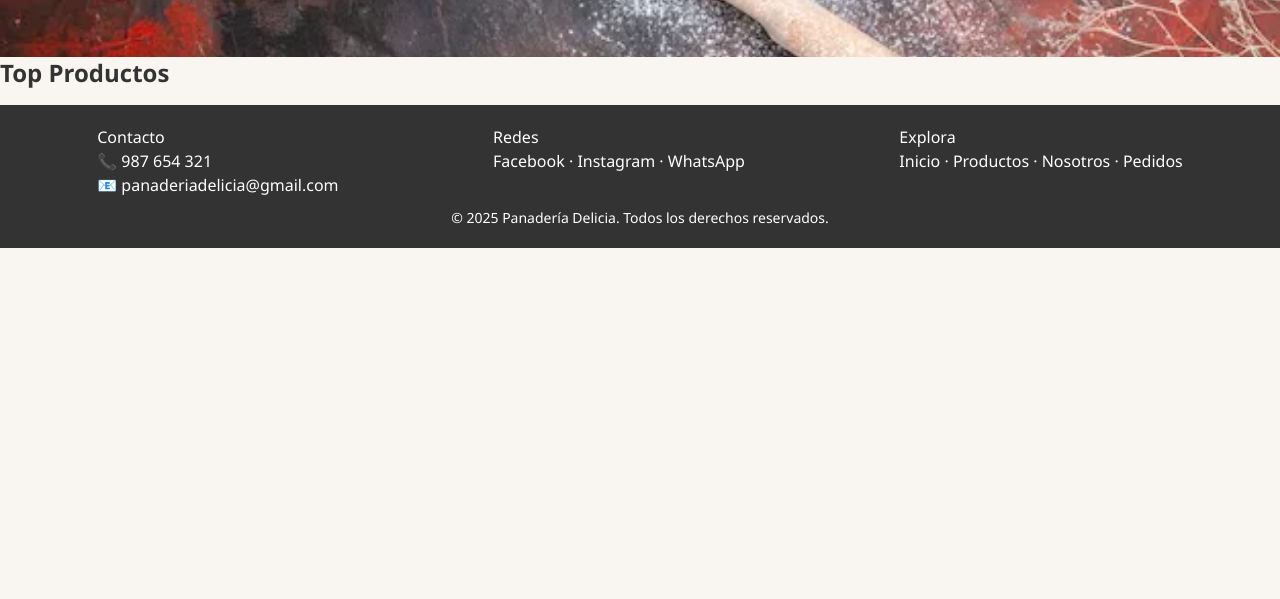
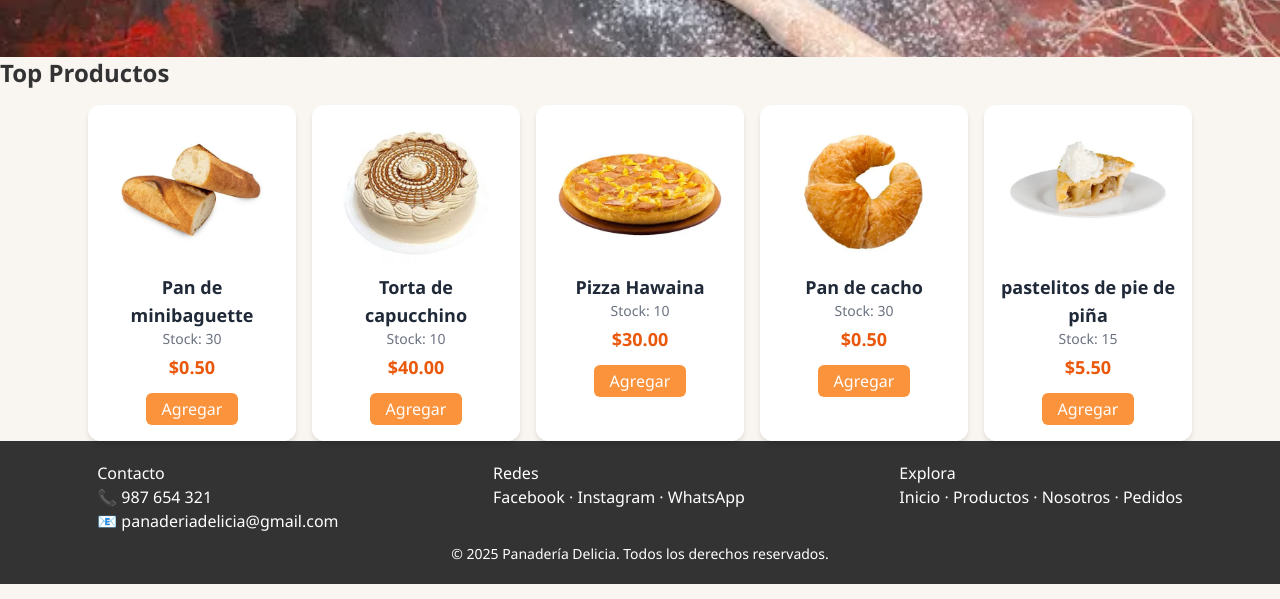
Before and after one commit to YoshuaPariona/web-pasteleria, a plain HTML site: page index.html in a window 1280 px wide. Shown: the part 201-800 px from the top of the page. Drawn offline with nearby package versions, Linux system fonts and the light colour scheme.

Commit message:
feat: implementar mostrar top productos

```diff
--- a/index.html
+++ b/index.html
@@ -16,7 +16,7 @@
     <nav class="nav-bar">
       <h1>Panadería Delicia</h1>
       <ul class="menu">
-        <li><a href="#/inicio">Inicio</a></li>
+        <li><a href="#/home">Inicio</a></li>
         <li><a href="#/products">Productos</a></li>
         <li><a href="#/nosotros">Nosotros</a></li>
         <li><a href="#/pedidos">Pedidos</a></li>
--- a/src/scripts/main.js
+++ b/src/scripts/main.js
@@ -1,14 +1,14 @@
 import { loadRoute } from "./router.js";
-import { initProductosPage } from "./products-controller.js";
+import { initTopProducts, initProductsPage } from "./products-controller.js";
 
 const cargarApp = async () => {
   const ruta = await loadRoute();
 
-  if (ruta === "/products") {
-    initProductosPage();
+  if (ruta === "/home") {
+    initTopProducts();
+  } else if (ruta === "/products") {
+    initProductsPage();
   }
-
-  // podrías añadir más controladores aquí si necesitas
 };
 
 window.addEventListener("hashchange", cargarApp);
--- a/src/scripts/products-controller.js
+++ b/src/scripts/products-controller.js
@@ -1,6 +1,6 @@
-import { renderCardsFromJSON, filtrarPorCategoria } from "./products.js";
+import { renderCardsFromJSON, filtrarPorCategoria } from "./product-card.js";
 
-export const initProductosPage = async () => {
+export const initProductsPage = async () => {
   const res = await fetch("src/data/products.json");
   const data = await res.json();
   renderCardsFromJSON(data);
@@ -18,3 +18,15 @@ export const initProductosPage = async () => {
     });
   });
 };
+
+export const initTopProducts = () => {
+  fetch("src/data/products.json")
+    .then(res => res.json())
+    .then(data => {
+      const aleatorios = [...data]
+        .sort(() => Math.random() - 0.5)
+        .slice(0, 5);
+
+      renderCardsFromJSON(aleatorios);
+    });
+}
```
Also changed, not shown: src/pages/products.html (+1 -1 lines), src/components/card.html (deleted), src/scripts/product-card.js (renamed from src/scripts/products.js).
